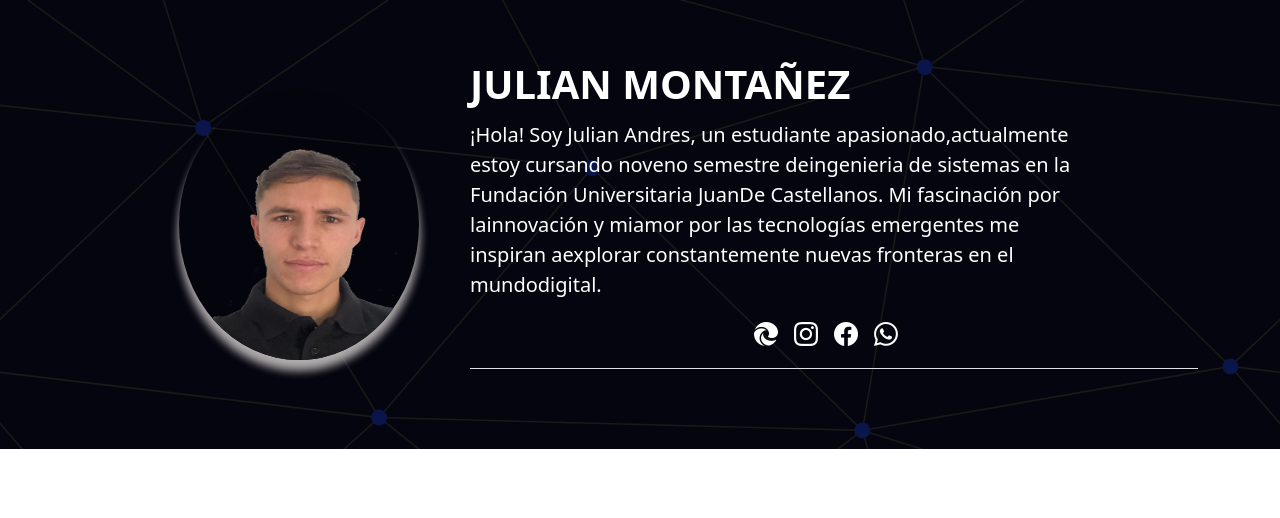
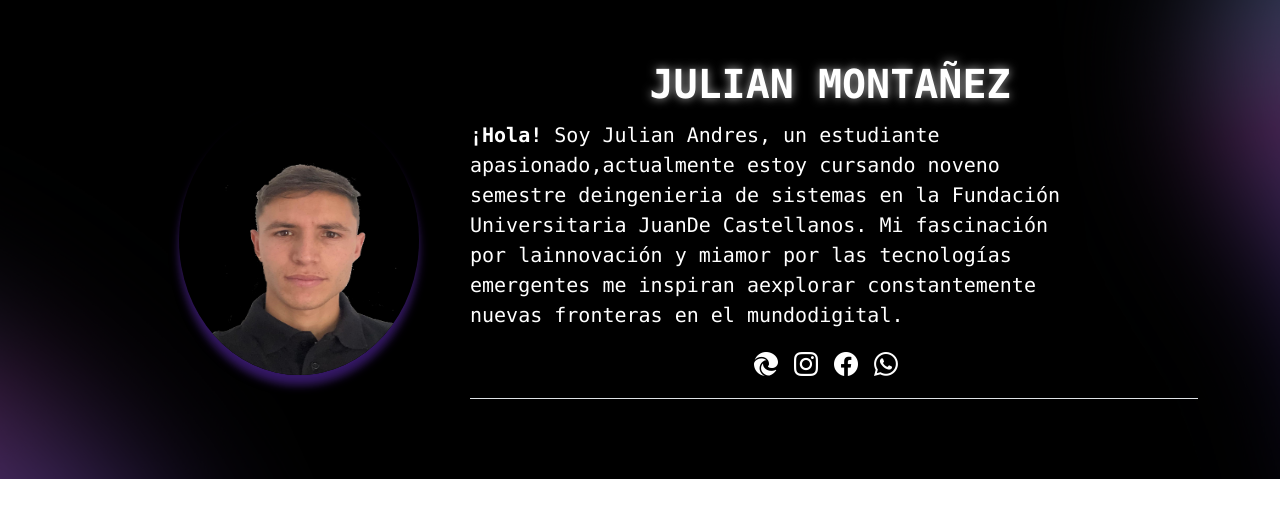
Before and after one commit to Andres12345-debug/Portafolio, an Angular app: page /inicio in a window 1280 px wide. Shown: the top 518 px of the page. Built offline with nearby package versions, Linux system fonts and the light colour scheme.

Commit message:
Cambio en el fondo e imagen

```diff
--- a/src/app/components/contenedor/inicio/inicio.component.css
+++ b/src/app/components/contenedor/inicio/inicio.component.css
@@ -1,17 +1,49 @@
 .estrellas {
-    background-image: url('../../../../assets/background/estrellasOscuro.svg');
+  background-image: url("../../../../assets/background/fondoColorido.svg");
   background-attachment: fixed;
   background-size: cover;
 }
 
-  .redondoFoto{
-    box-shadow: 0 10px 10px rgba(255, 255, 255, 0.43), 0 10px 10px rgba(152, 143, 143, 0.786);
+.redondoFoto {
+  box-shadow: 0 10px 10px rgba(106, 39, 221, 0.43),
+    0 10px 10px rgba(17, 16, 16, 0.786);
   background-color: #0000002c;
 
 }
-    .redondoFoto:hover{
-        box-shadow: 0 10px 10px rgba(255, 255, 255, 0.43), 0 10px 10px rgba(152, 143, 143, 0.786);
+.redondoFoto:hover {
+  cursor: pointer;
+  box-shadow: 0 10px 10px rgba(255, 255, 255, 0.43),
+    0 10px 10px rgba(152, 143, 143, 0.786);
   background-color: #0000002c;
   transform: scale(1.05);
-        transition: all .3s ease-in-out;
+  transition: all 0.3s ease-in-out;
 }
+
+.textosDescripciones {
+  font-family: "Fira Code", "Consolas", "Courier New", monospace;
+}
+.titulos {
+  font-family: "Fira Code", "Consolas", "Courier New", monospace;
+  font-size: 2.5rem;
+  color: #fff;
+  text-shadow: 0 0 10px rgba(255, 255, 255, 0.696);
+  text-align: center;
+}
+
+.cursor {
+  display: inline-block;
+  width: 3px;
+  height: 20px;
+  margin-left: 5px;
+  animation: blink-caret 0.75s step-end infinite;
+}
+/* Animación del parpadeo del cursor */
+@keyframes blink-caret {
+  from,
+  to {
+    opacity: 1;
+  }
+  50% {
+    opacity: 0;
+  }
+}
--- a/src/app/components/contenedor/inicio/inicio.component.html
+++ b/src/app/components/contenedor/inicio/inicio.component.html
@@ -9,12 +9,12 @@
           class="bd-placeholder-img rounded-circle redondoFoto"
         />
       </div>
-      <div class="mt-5 col-lg-8 text-center text-lg-start text-white">
-        <h1 class="display-6 fw-bold lh-1 mb-3">
-          JULIAN <span class="azulTitulos">MONTAÑEZ</span>
+      <div class="mt-5 col-lg-8 text-lg-start text-white">
+        <h1 class="display-6 fw-bold lh-1 mb-3 titulos">
+          JULIAN <span class="azulTitulos">MONTAÑEZ</span><span class="cursor">|</span>
         </h1>
-        <p class="col-lg-10 fs-5 textoPrimeraDescripcion">
-          ¡Hola! Soy Julian Andres, un estudiante apasionado,actualmente estoy
+        <p class="col-lg-10 fs-5 textosDescripciones">
+          <span class="fw-bold ">¡Hola! </span>Soy Julian Andres, un estudiante apasionado,actualmente estoy
           cursando noveno semestre deingenieria de sistemas en la Fundación
           Universitaria JuanDe Castellanos. Mi fascinación por lainnovación y
           miamor por las tecnologías emergentes me inspiran aexplorar
```
Also changed, not shown: src/assets/background/fondoColorido.svg (added). Lines whose indentation alone changed are shown as unchanged.
